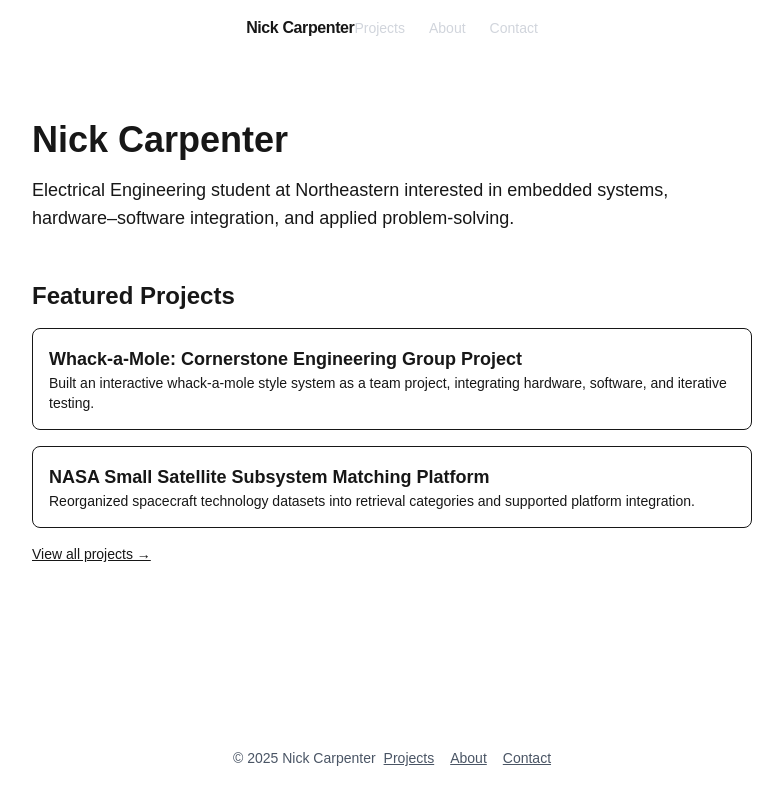
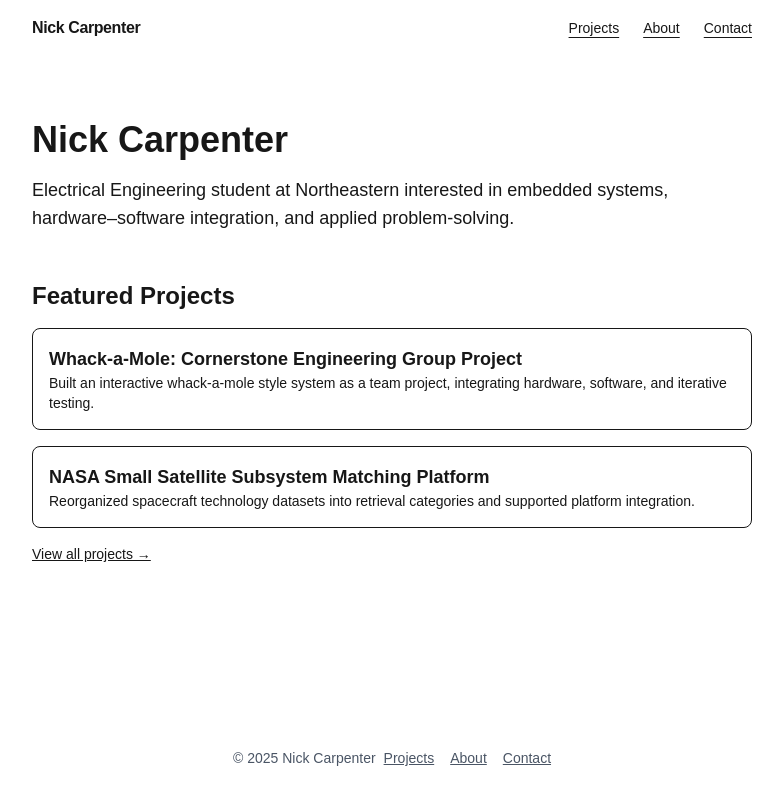
Before and after one commit to nickc32849/personal_website, a Next.js app: page / in a window 1280 px wide. Shown: the whole page, without its empty margins (248-1031 px from the left). Built offline with nearby package versions, Linux system fonts and the light colour scheme.

Commit message:
Make navbar align with page content

```diff
--- a/app/components/Navbar.tsx
+++ b/app/components/Navbar.tsx
@@ -2,24 +2,24 @@ import Link from "next/link";
 
 export default function Navbar() {
   return (
-    <nav className="mx-auto max-w-3xl px-6 py-4">
+    <nav className="w-full">
+      <div className="mx-auto max-w-3xl px-6 py-4">
         <div className="flex items-center justify-between">
-        {/* Left: Name */}
-        <Link href="/" className="font-semibold tracking-tight">
+          <Link href="/" className="font-semibold tracking-tight hover:opacity-80">
             Nick Carpenter
           </Link>
 
-        {/* Right: Nav */}
-        <div className="flex items-center gap-6 text-sm text-gray-300">
-          <Link href="/projects" className="hover:text-white underline-offset-4 hover:underline">
+          <div className="flex items-center gap-6 text-sm">
+            <Link href="/projects" className="underline underline-offset-4">
               Projects
             </Link>
-          <Link href="/about" className="hover:text-white underline-offset-4 hover:underline">
+            <Link href="/about" className="underline underline-offset-4">
               About
             </Link>
-          <Link href="/contact" className="hover:text-white underline-offset-4 hover:underline">
+            <Link href="/contact" className="underline underline-offset-4">
               Contact
             </Link>
+          </div>
         </div>
       </div>
     </nav>
```
Lines whose indentation alone changed are shown as unchanged.
